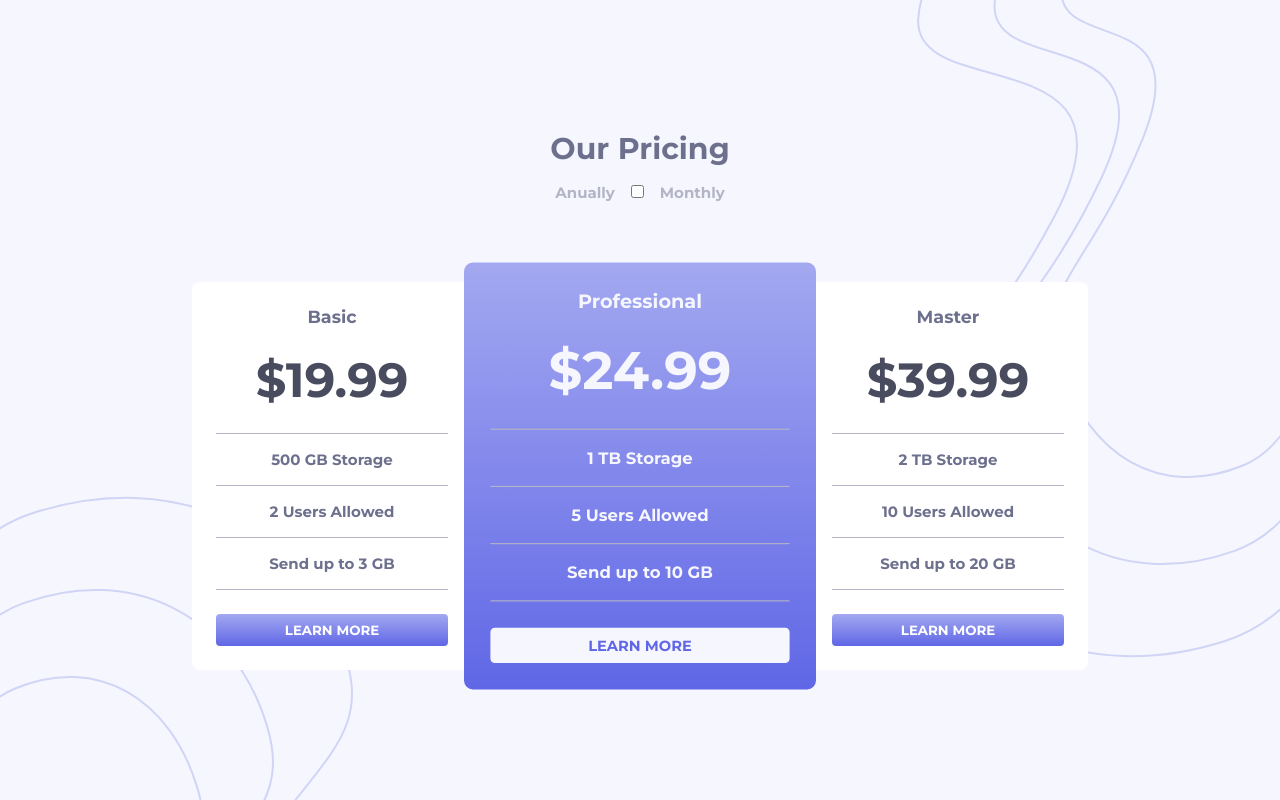
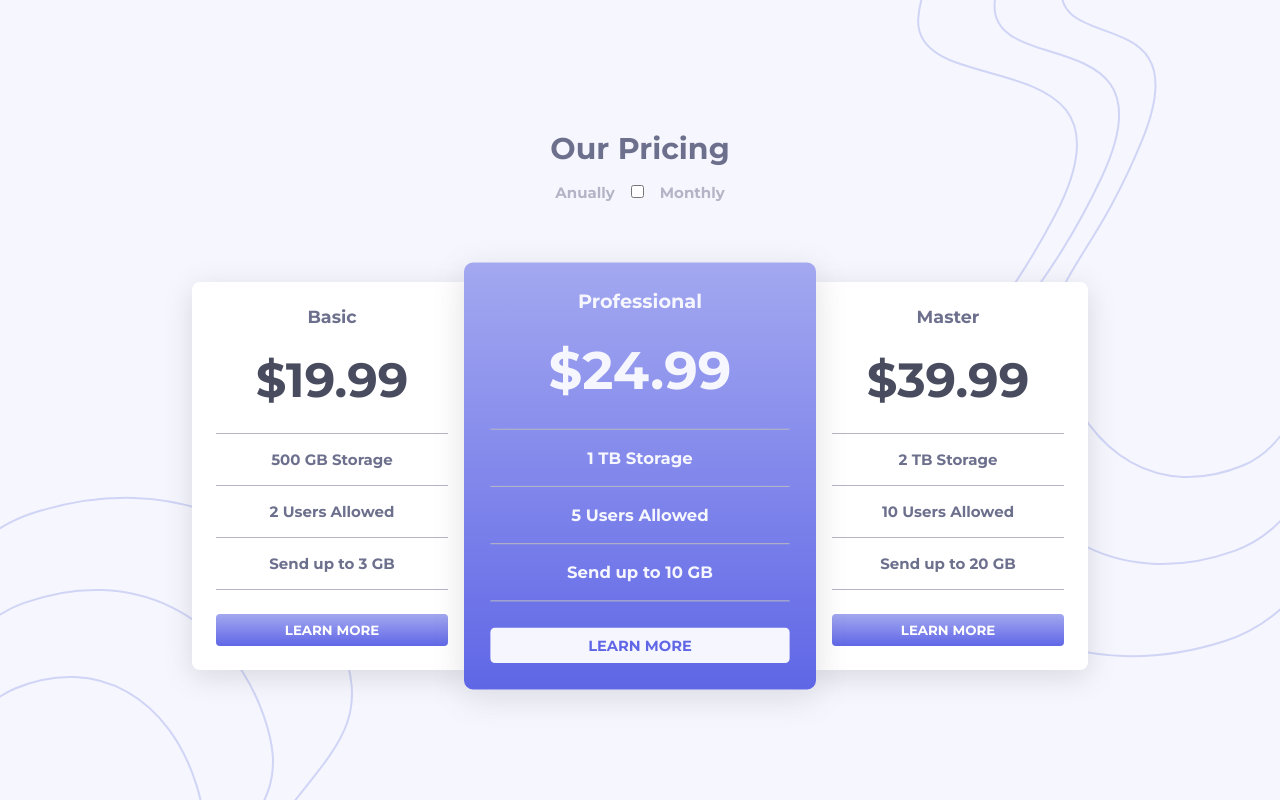
Before and after one commit to naiiiden/pricing-component-with-toggle, a plain HTML site: page index.html in a window 1280 px wide. Drawn offline with Linux system fonts and the light colour scheme.

Commit message:
added box shadow to containers

```diff
--- a/style/_main.scss
+++ b/style/_main.scss
@@ -35,6 +35,7 @@ main {
         }
 
         .box {
+            box-shadow: rgba(100, 100, 111, 0.2) 0px 7px 29px 0px;
             padding: 1.5rem;
             border-radius: .5rem;
             display: flex;
@@ -89,6 +90,7 @@ main {
         }
 
         .big_box {
+            box-shadow: rgba(100, 100, 111, 0.2) 0px 7px 29px 0px;
             padding: 1.5rem;
             border-radius: .5rem;
             display: flex;
```
Also changed, not shown: style/style.css, 1 other file.
